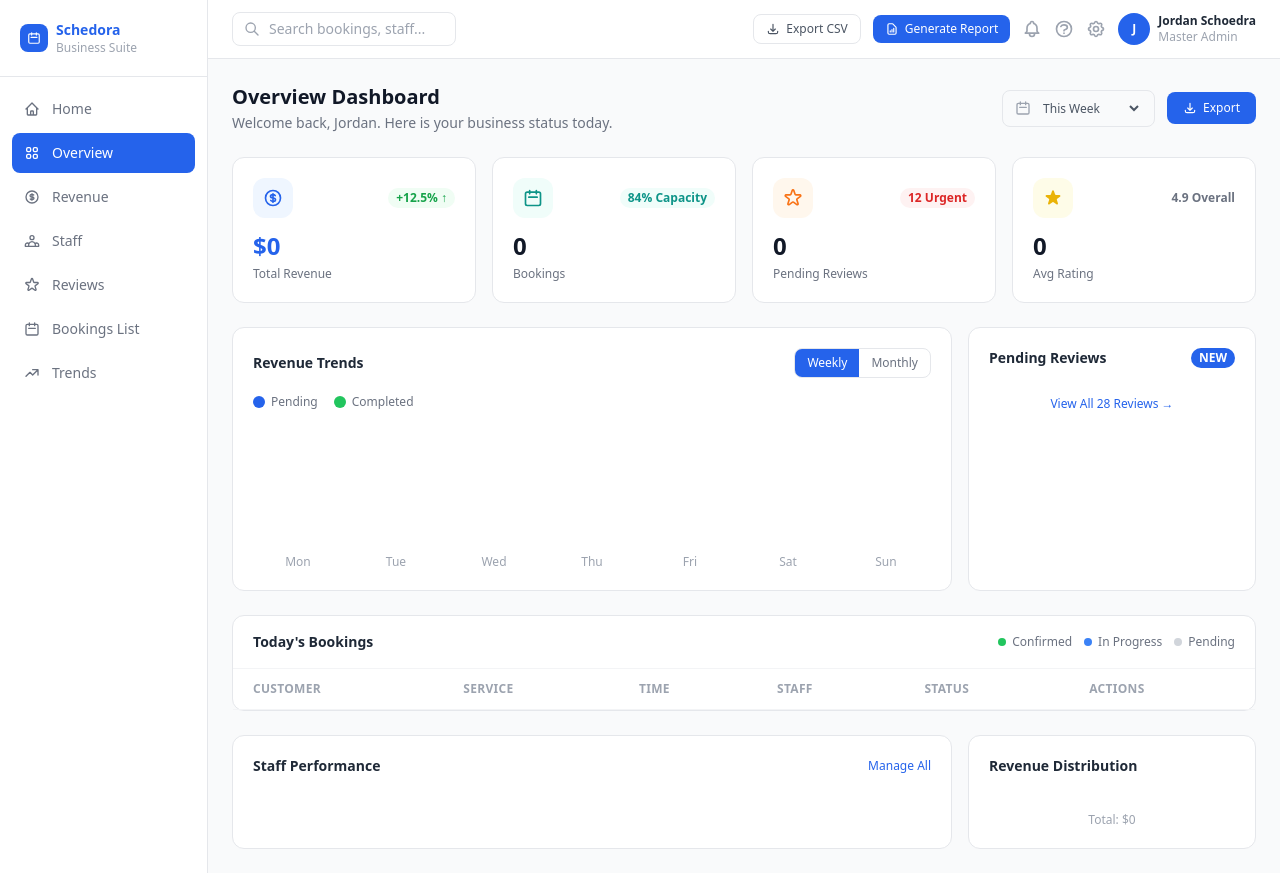
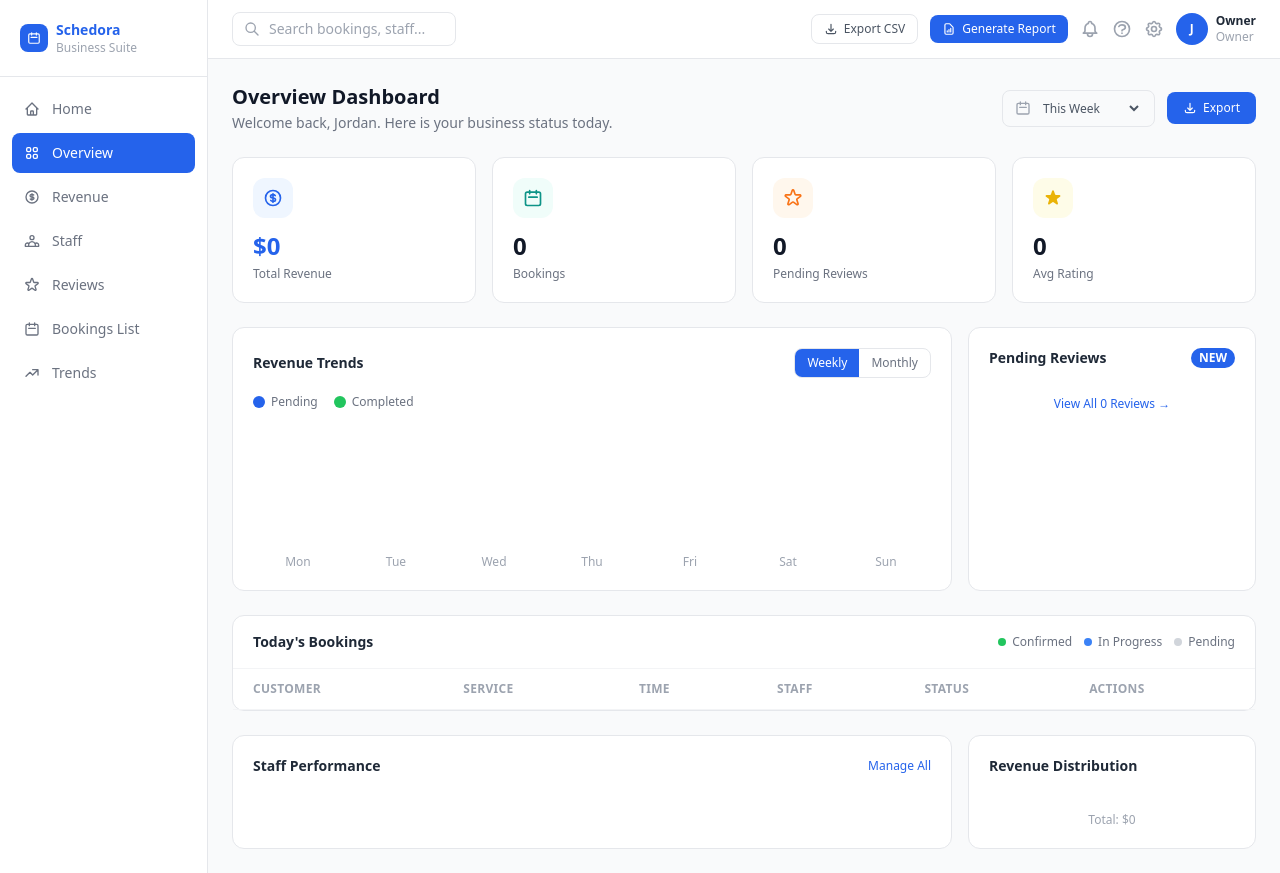
Before and after one commit to Schedora/Schedora, a Nuxt app in the folder frontend/: page /owner/dashboard in a window 1280 px wide. Built offline with nearby package versions, Linux system fonts and the light colour scheme.

Commit message:
fix dashboard hardcoded values and show real user profile

```diff
--- a/frontend/app/pages/owner/dashboard.vue
+++ b/frontend/app/pages/owner/dashboard.vue
@@ -322,9 +322,11 @@
               </div>
               <div class="text-left">
                 <p class="text-xs font-semibold text-gray-800">
-                  Jordan Schoedra
+                  {{ currentUser.full_name }}
                 </p>
-                <p class="text-xs text-gray-400">Master Admin</p>
+                <p class="text-xs text-gray-400 capitalize">
+                  {{ currentUser.role }}
+                </p>
               </div>
             </button>
 
@@ -495,10 +497,6 @@
                   />
                 </svg>
               </div>
-              <span
-                class="text-xs font-semibold text-green-600 bg-green-50 px-2 py-0.5 rounded-full"
-                >+12.5% ↑</span
-              >
             </div>
             <p class="text-2xl font-bold text-blue-600">
               ${{ stats.totalRevenue.toLocaleString() }}
@@ -526,10 +524,6 @@
                   />
                 </svg>
               </div>
-              <span
-                class="text-xs font-semibold text-teal-600 bg-teal-50 px-2 py-0.5 rounded-full"
-                >84% Capacity</span
-              >
             </div>
             <p class="text-2xl font-bold text-gray-900">{{ stats.bookings }}</p>
             <p class="text-xs text-gray-500 mt-1">Bookings</p>
@@ -555,10 +549,6 @@
                   />
                 </svg>
               </div>
-              <span
-                class="text-xs font-bold text-red-600 bg-red-50 px-2 py-0.5 rounded-full"
-                >12 Urgent</span
-              >
             </div>
             <p class="text-2xl font-bold text-gray-900">
               {{ stats.pendingReviews }}
@@ -582,9 +572,6 @@
                   />
                 </svg>
               </div>
-              <span class="text-xs font-semibold text-gray-500"
-                >4.9 Overall</span
-              >
             </div>
             <p class="text-2xl font-bold text-gray-900">
               {{ stats.avgRating }}
@@ -747,7 +734,7 @@
               @click="navigateTo('/owner/reviews')"
               class="w-full text-center text-xs text-blue-600 hover:text-blue-700 font-medium mt-3"
             >
-              View All 28 Reviews →
+              View All {{ stats.pendingReviews }} Reviews →
             </button>
           </div>
         </div>
@@ -1021,6 +1008,14 @@
 
 <script setup lang="ts">
 definePageMeta({ layout: false });
+const currentUser = computed(() => {
+  if (typeof window !== "undefined") {
+    const user =
+      localStorage.getItem("auth_user") || localStorage.getItem("user");
+    return user ? JSON.parse(user) : { full_name: "Owner", role: "owner" };
+  }
+  return { full_name: "Owner", role: "owner" };
+});
 const api = useApi();
 const isLoading = ref(false);
 
@@ -1077,7 +1072,20 @@ const currentChartData = computed(() => {
       pending: 0,
     }));
   }
-  return ["Jan", "Feb", "Mar", "Apr", "May", "Jun"].map((label) => ({
+  return [
+    "Jan",
+    "Feb",
+    "Mar",
+    "Apr",
+    "May",
+    "Jun",
+    "Jul",
+    "Aug",
+    "Sep",
+    "Oct",
+    "Nov",
+    "Dec",
+  ].map((label) => ({
     label,
     completed: 0,
     pending: 0,
```
